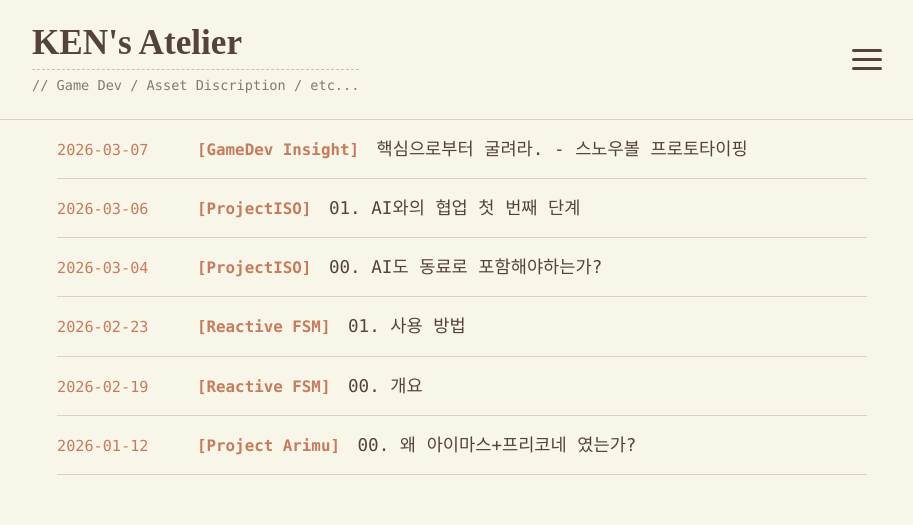
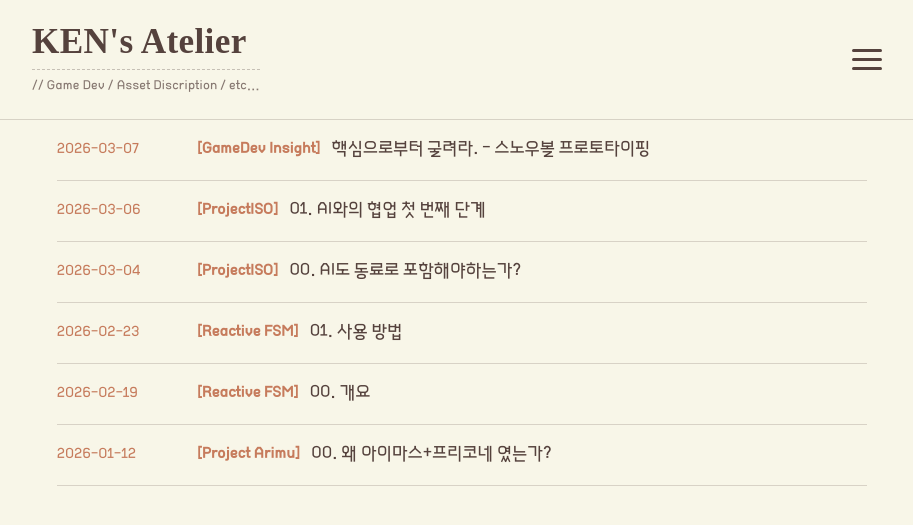
Before and after one commit to jungminna03/jungminna03.github.io, a Jekyll site: the page built from index.md, in a window 1280 px wide. Shown: the top 525 px of the page, without its empty margins (178-1091 px from the left). Built offline with Jekyll 4.4.1, drawn with Linux system fonts in a browser that asks for light colours.

Commit message:
[ADD] font

```diff
--- a/_sass/_variables.scss
+++ b/_sass/_variables.scss
@@ -31,3 +31,27 @@ ul { list-style: none; padding: 0; margin: 0; }
     padding: 0 20px;
     min-height: 80vh;
 }
+
+/* 마비노기 폰트 등록 */
+@font-face {
+    font-family: 'Mabinogi';
+    src: url('/assets/fonts/Mabinogi_Classic_TTF.ttf') format('truetype');
+    font-weight: normal;
+    font-style: normal;
+}
+
+/* [2] 변수 설정 수정 */
+:root {
+    /* ... 기존 색상 변수들 ... */
+
+    /* 기본 폰트를 마비노기로 변경! */
+    --font-family: 'Mabinogi', 'Pretendard', sans-serif;
+    --code-font: 'Consolas', monospace;
+}
+
+body {
+    font-family: var(--font-family);
+    font-size: 1.1rem;      /* 마비노기 폰트는 살짝 커야 예쁩니다 */
+    letter-spacing: 0.02em; /* 고딕체와 달리 자간을 약간 넓히는 게 감성적입니다 */
+    line-height: 1.7;
+}
```
Also changed, not shown: assets/fonts/Mabinogi_Classic_TTF.ttf (added).
